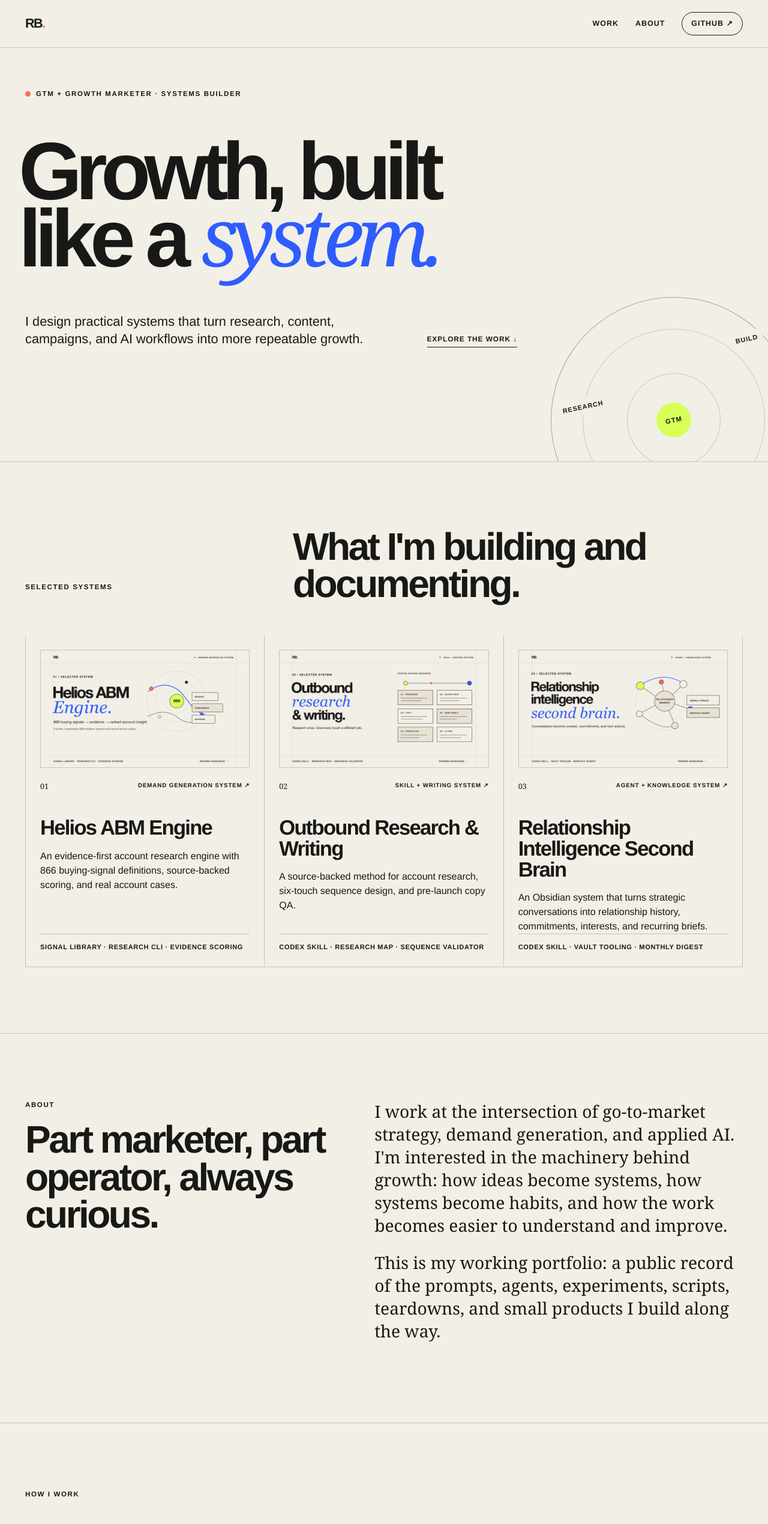
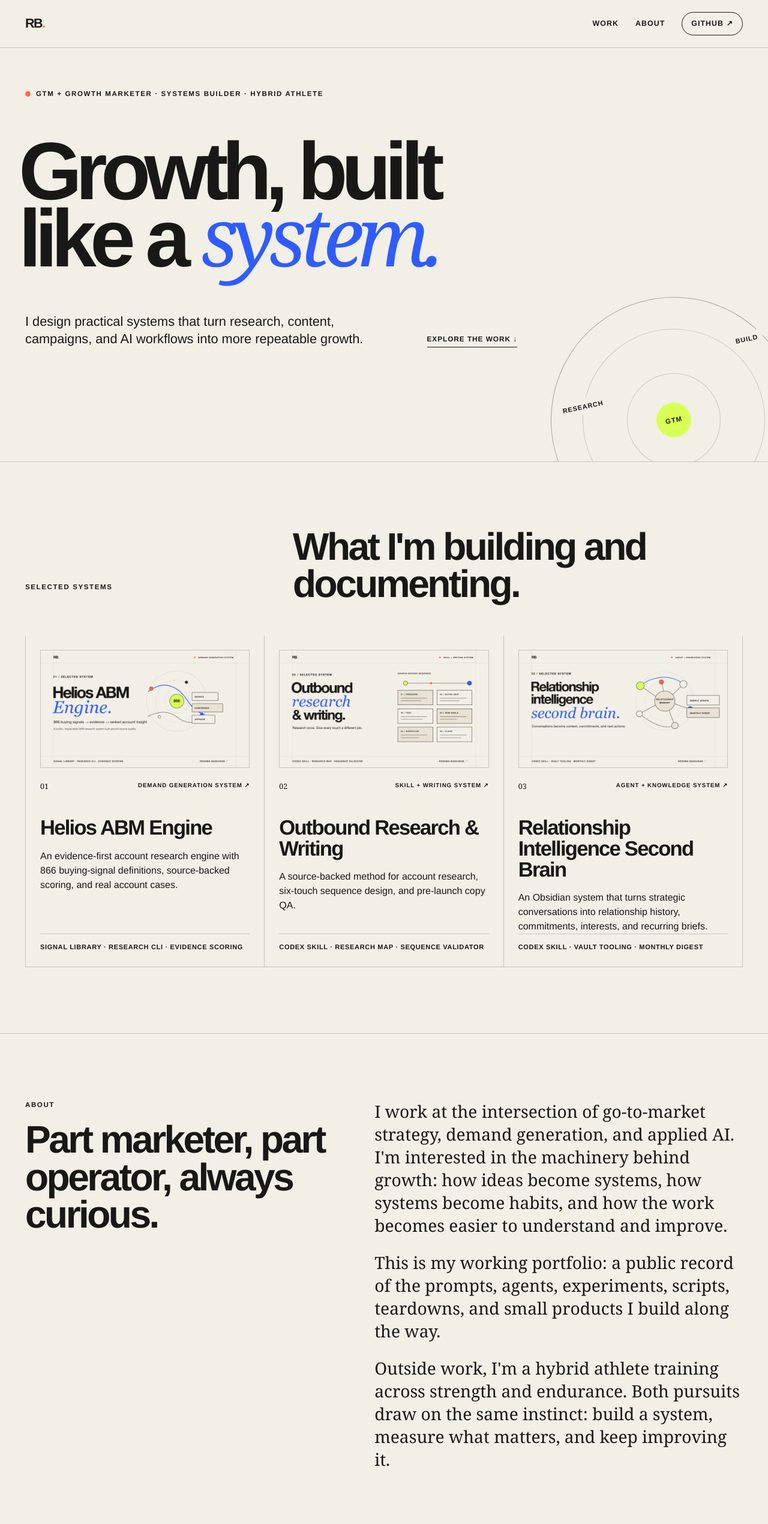
Before and after one commit to reshma-baskaran/reshma.baskaran, a Next.js app: page / in a window 1280 px wide. Shown: the top 2540 px of the page at 60% size. Built offline with nearby package versions, Linux system fonts and the light colour scheme.

Commit message:
Add hybrid athlete to personal profile

```diff
--- a/app/page.tsx
+++ b/app/page.tsx
@@ -55,7 +55,7 @@ export default function Home() {
       <section className="hero" id="top">
         <div className="hero-kicker">
           <span className="status-dot" aria-hidden="true" />
-          GTM + growth marketer · Systems builder
+          GTM + growth marketer · Systems builder · Hybrid athlete
         </div>
         <h1>
           Growth, built
@@ -128,6 +128,11 @@ export default function Home() {
             agents, experiments, scripts, teardowns, and small products I build
             along the way.
           </p>
+          <p>
+            Outside work, I&apos;m a hybrid athlete training across strength and
+            endurance. Both pursuits draw on the same instinct: build a system,
+            measure what matters, and keep improving it.
+          </p>
         </div>
       </section>
 
```
